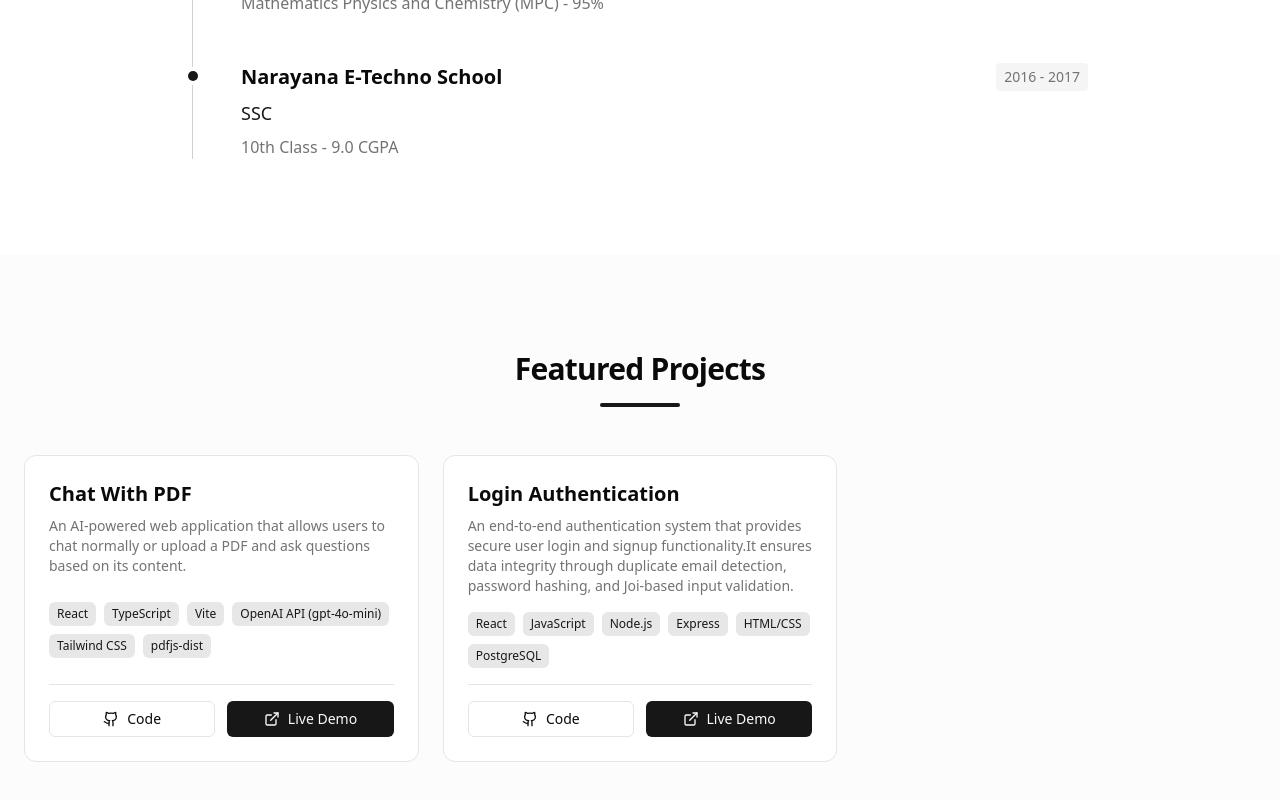
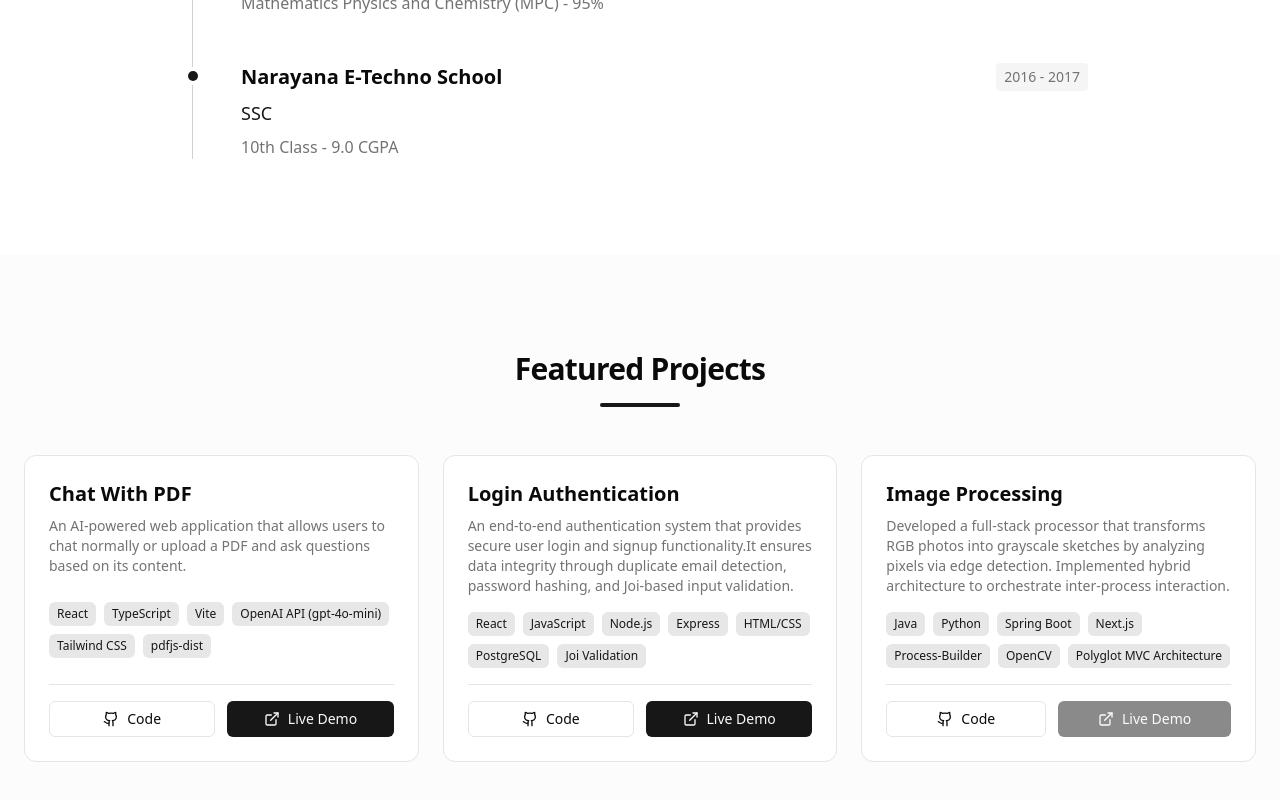
Before and after one commit to sravanthch/portfolio, a Next.js app: page / in a window 1280 px wide. Shown: the part 3483-4283 px from the top of the page. Built offline with nearby package versions, Linux system fonts and the light colour scheme; no server answers.

Commit message:
Update Projects

```diff
--- a/components/projects-section.tsx
+++ b/components/projects-section.tsx
@@ -28,10 +28,18 @@ const INITIAL_PROJECTS: Project[] = [
         projectId: "2",
         title: "Login Authentication",
         description: "An end-to-end authentication system that provides secure user login and signup functionality.It ensures data integrity through duplicate email detection, password hashing, and Joi-based input validation.",
-        techStack: ["React", "JavaScript", "Node.js", "Express", "HTML/CSS", "PostgreSQL"],
+        techStack: ["React", "JavaScript", "Node.js", "Express", "HTML/CSS", "PostgreSQL","Joi Validation"],
         githubUrl: "https://github.com/sravanthch/authentication-frontend",
         liveUrl: "https://whimsical-griffin-cf1e2e.netlify.app/"
-    }
+    },
+    {
+        projectId: "3",
+        title: "Image Processing",
+        description: "Developed a full-stack processor that transforms RGB photos into grayscale sketches by analyzing pixels via edge detection. Implemented hybrid architecture to orchestrate inter-process interaction.",
+        techStack: ["Java", "Python", "Spring Boot", "Next.js", "Process-Builder", "OpenCV","Polyglot MVC Architecture"],
+        githubUrl: "https://github.com/sravanthch/imageProcessing-frontend",
+        liveUrl: ""
+    },
 ];
 
 export function ProjectsSection() {
```
